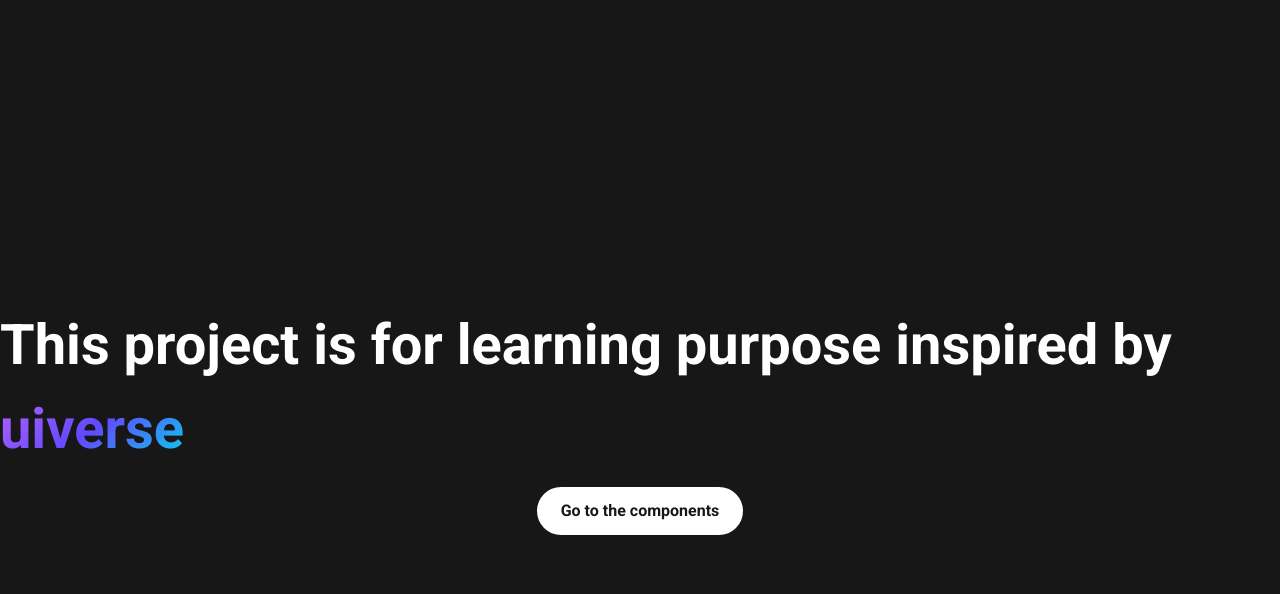
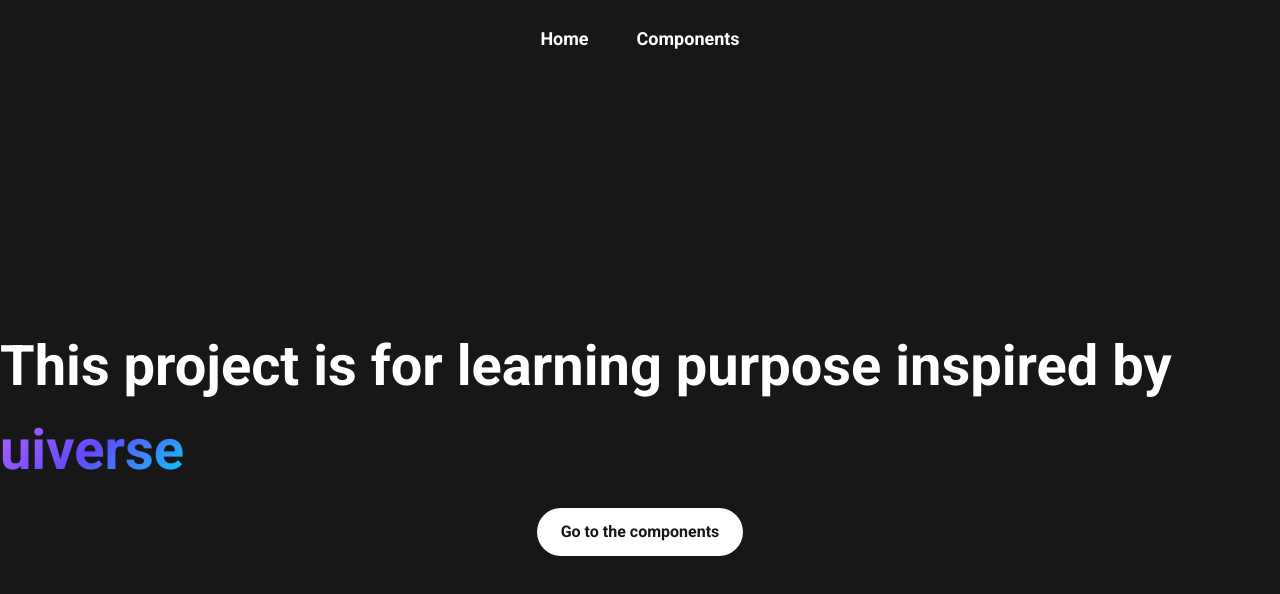
Before and after one commit to arishem51/iuniverse, a React (Vite) app: page / in a window 1280 px wide. Shown: the top 594 px of the page. Built offline with nearby package versions, Linux system fonts and the light colour scheme.

Commit message:
feat: Header

```diff
--- a/src/components/Header/index.tsx
+++ b/src/components/Header/index.tsx
@@ -1,11 +1,22 @@
 import styled from "styled-components";
+import NavLink from "../NavLink";
 
 const Wrapper = styled.div`
+  display: flex;
+  align-items: center;
+  justify-content: center;
+  gap: 3rem;
   height: 5vh;
   width: 100%;
+  padding: 2.5rem 0;
   background-color: var(--color-dark);
 `;
 
 export default function Header() {
-  return <Wrapper />;
+  return (
+    <Wrapper>
+      <NavLink to="/">Home</NavLink>
+      <NavLink to="/all">Components</NavLink>
+    </Wrapper>
+  );
 }
--- a/src/components/Home/HomePage.tsx
+++ b/src/components/Home/HomePage.tsx
@@ -14,7 +14,7 @@ const Wrapper = styled.div`
   gap: 16px;
 `;
 
-const Text = styled.h1`
+const HeadingText = styled.h1`
   color: var(--color-white);
   font-size: 56px;
 `;
@@ -28,15 +28,15 @@ const ButtonLink = styled(Link)`
 export default function HomePage() {
   return (
     <Wrapper>
-      <Text>
+      <HeadingText>
         This project is for learning purpose inspired by{" "}
         <ExternalLink href="https://uiverse.io/" target="_blank">
           uiverse
         </ExternalLink>
-      </Text>
-      <Button>
-        <ButtonLink to="/all">Go to the components</ButtonLink>
-      </Button>
+      </HeadingText>
+      <ButtonLink to="/all">
+        <Button>Go to the components</Button>
+      </ButtonLink>
     </Wrapper>
   );
 }
--- a/src/components/NavLink/index.tsx
+++ b/src/components/NavLink/index.tsx
@@ -1,14 +1,30 @@
-import { Link, LinkProps } from "react-router-dom";
+import { Link, LinkProps, useParams } from "react-router-dom";
 import styled from "styled-components";
 
-const StyledLink = styled(Link)``;
+const Wrapper = styled(Link)`
+  all: unset;
+  color: var(--color-white);
+  font-weight: 700;
+  font-size: 18px;
+  cursor: pointer;
+  :hover {
+    ::after {
+      transform-origin: left;
+      scale: 1 1;
+    }
+  }
+  ::after {
+    content: "";
+    display: block;
+    height: 2.5px;
+    width: 100%;
+    background-color: var(--color-white);
+    transition: scale 0.3s;
+    transform-origin: right;
+    scale: 0 1;
+  }
+`;
 
-type Props = {
-  externalLink?: boolean;
-} & LinkProps;
-
-const Wrapper = styled(Link)``;
-
-export default function NavLink({ externalLink, ...props }: Props) {
+export default function NavLink({ style, ...props }: LinkProps) {
   return <Wrapper {...props} />;
 }
```
